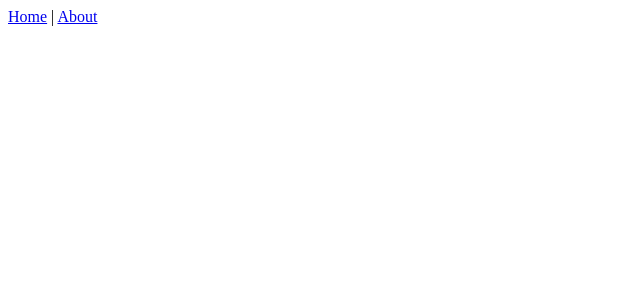
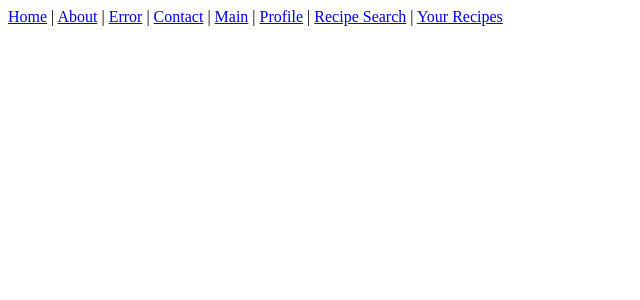
Before and after one commit to David-H-Afonso/recipes, a Vue app: page / in a window 1280 px wide. Shown: the top 300 px of the page, without its empty margins (0-640 px from the left). Built offline with nearby package versions, Linux system fonts and the light colour scheme.

Commit message:
temporal links added

```diff
--- a/src/App.vue
+++ b/src/App.vue
@@ -2,7 +2,13 @@
   <div id="app">
     <div id="nav">
       <router-link to="/">Home</router-link> |
-      <router-link to="/about">About</router-link>
+      <router-link to="/about">About</router-link> |
+      <router-link to="/error">Error</router-link> |
+      <router-link to="/contact">Contact</router-link> |
+      <router-link to="/main">Main</router-link> |
+      <router-link to="/profile">Profile</router-link> |
+      <router-link to="/recipesearch">Recipe Search</router-link> |
+      <router-link to="/yourrecipes">Your Recipes</router-link>
     </div>
     <router-view/>
   </div>
```
